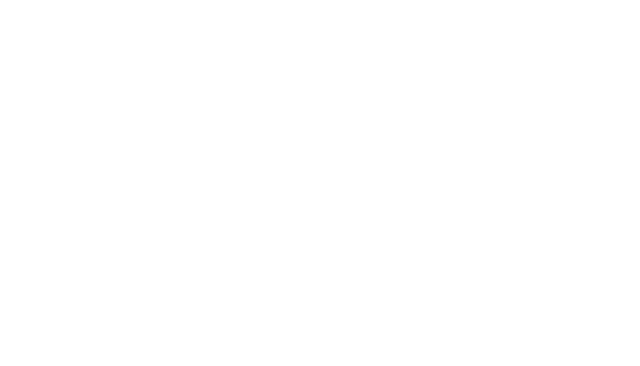
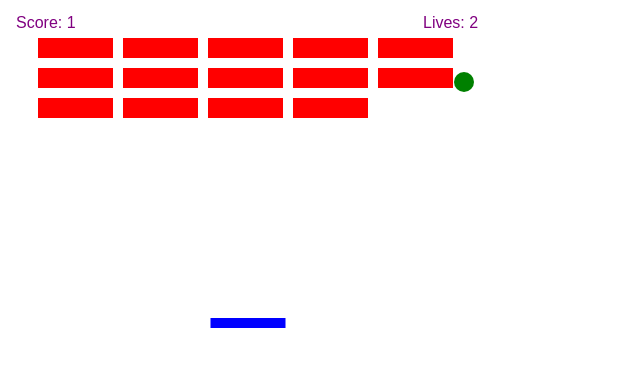
Before and after one commit to qwertyy219/blueteam, a plain HTML site: page index.html in a window 1280 px wide. Shown: the whole page, without its empty margins (0-640 px from the left). Drawn offline with Linux system fonts and the light colour scheme.

Commit message:
Костяк игры

```diff
--- a/index.html
+++ b/index.html
@@ -3,9 +3,212 @@
 <head>
 	<meta charset="UTF-8">
 	<meta name="viewport" content="width=device-width, initial-scale=1.0">
-	<title>Document</title>
+	<title>Arcanoid</title>
 </head>
 <body>
 
+	<canvas id="MyCanvas" width="480" height="320"></canvas>
+
+	<script type="text/javascript">
+
+		var canvas = document.getElementById("MyCanvas");
+		var ctx = canvas.getContext("2d");
+
+		var x = canvas.width/2;
+		var y = canvas.height-30;
+
+		var dx = 2;
+		var dy = -2;
+
+		var ballRadius = 10;
+
+		var paddleHeight = 10;
+		var paddleWidth = 75;
+		var paddleX = (canvas.width-paddleWidth)/2;
+
+		var rightPressed = false;
+		var leftPressed = false;
+
+		var brickRowCount = 3;
+		var brickColumnCount = 5;
+		var brickWidth = 75;
+		var brickHeight = 20;
+		var brickPadding = 10;
+		var brickOffsetTop = 30;
+		var brickOffsetLeft = 30;
+
+		var bricks = [];
+		for (var c = 0; c < brickColumnCount; c++){
+			bricks[c] = [];
+			for (var r = 0; r < brickRowCount; r++){
+				bricks[c][r] = { x: 0, y: 0, status: 1 };
+			}
+		}
+
+		var score = 0;
+
+		var lives = 3;
+
+		var pathsX = [-2, 2, -3, 3, -4, 4]
+
+
+		document.addEventListener("keydown", keyDownHandler, false)
+		document.addEventListener("keyup", keyUpHandler, false)
+		//document.addEventListener("mousemove", mouseMoveHandler, false)
+
+		function keyDownHandler(e){
+			if (e.keyCode == 39){
+				rightPressed = true;
+			}
+
+			if (e.keyCode == 37){
+				leftPressed = true;
+			}
+		}
+
+		function keyUpHandler(e){
+			if (e.keyCode == 39){
+				rightPressed = false;
+			}
+
+			if (e.keyCode == 37){
+				leftPressed = false;
+			}
+		}
+
+		/*
+
+		Недоделанная функция
+
+		function mouseMoveHandler(e){
+			var relativeX = e.clientX - canvas.offsetLeft;
+			if (relativeX > 0 && relativeX < canvas.width){
+				paddleX = relativeX - paddleWidth/4;
+			}
+		}
+
+		*/
+
+		function drawScore(){
+			ctx.font = "16px Arial";
+			ctx.fillStyle = "purple";
+			ctx.fillText("Score: "+score, 8, 20);
+		}
+
+		function drawLives(){
+			ctx.font = "16px Arial";
+			ctx.fillStyle = "purple";
+			ctx.fillText("Lives: "+lives, canvas.width - 65, 20);
+		}
+
+		function collisionDetection(){
+			for (var c = 0; c < brickColumnCount; c++){
+				for (var r = 0; r < brickRowCount; r++){
+					var b = bricks[c][r];
+					if (b.status == 1){
+						if (x > b.x && x < b.x + brickWidth && y > b.y && y < b.y + brickHeight){
+							dy = -dy;
+							b.status = 0;
+							score++;
+							if (score == brickRowCount*brickColumnCount){
+								alert("YOU WIN");
+								document.location.reload();
+							}
+						}
+					}
+				}
+			}
+		}
+
+		function drawball(){
+			ctx.beginPath();
+			ctx.arc(x, y, ballRadius, 0, Math.PI*2);
+			ctx.fillStyle = "green";
+			ctx.fill();
+			ctx.closePath();
+		}
+
+		function drawPaddle(){
+			ctx.beginPath();
+			ctx.rect(paddleX, canvas.height - paddleHeight, paddleWidth, paddleHeight);
+			ctx.fillStyle = "blue";
+			ctx.fill();
+			ctx.closePath();
+		}
+
+		function drawBricks(){
+			for (var c = 0; c < brickColumnCount; c++){
+				for (var r = 0; r < brickRowCount; r++){
+					if (bricks[c][r].status == 1){
+						var brickX = (c*(brickWidth + brickPadding)) + brickOffsetLeft;
+						var brickY = (r*(brickHeight + brickPadding)) + brickOffsetTop;
+						bricks[c][r].x = brickX;
+						bricks[c][r].y = brickY;
+						ctx.beginPath();
+            			ctx.rect(brickX, brickY, brickWidth, brickHeight);
+            			ctx.fillStyle = "red";
+            			ctx.fill();
+            			ctx.closePath();
+            		}
+				}
+			}
+		}
+
+		function draw(){
+			ctx.clearRect(0, 0, canvas.width, canvas.height);
+			drawBricks();
+			collisionDetection();
+			drawScore();
+			drawLives();
+			drawball();
+			drawPaddle();
+
+			x += dx;
+			y += dy;
+
+			if (x + dx < ballRadius || x + dx > canvas.width - ballRadius){
+				dx = -dx;
+			}
+
+			if (y + dy < ballRadius){
+				dy = -dy;
+			}
+			else if (y + dy > canvas.height - ballRadius){
+				if (x > paddleX - 7 && x < paddleX + paddleWidth + 7){
+					dy = -1.05*dy;
+					dx = pathsX[Math.floor(Math.random() * pathsX.length)];
+				}
+				else {
+					lives--;
+    				if (!lives){
+    					alert("YOU DIED");
+						document.location.reload();
+    				} else {
+    					x = canvas.width/2;
+    					y = canvas.height-30;
+    					dx = 2;
+    					dy = -2;
+    					paddleX = (canvas.width-paddleWidth)/2;
+					}
+
+				}
+			}
+
+			if (rightPressed && paddleX < canvas.width - paddleWidth){
+				paddleX += 5;
+			}
+
+			else if (leftPressed && paddleX > 0){
+				paddleX -= 5;
+			}
+
+		requestAnimationFrame(draw);
+
+		}
+
+		draw();
+
+	</script>
+
 </body>
 </html>
```
